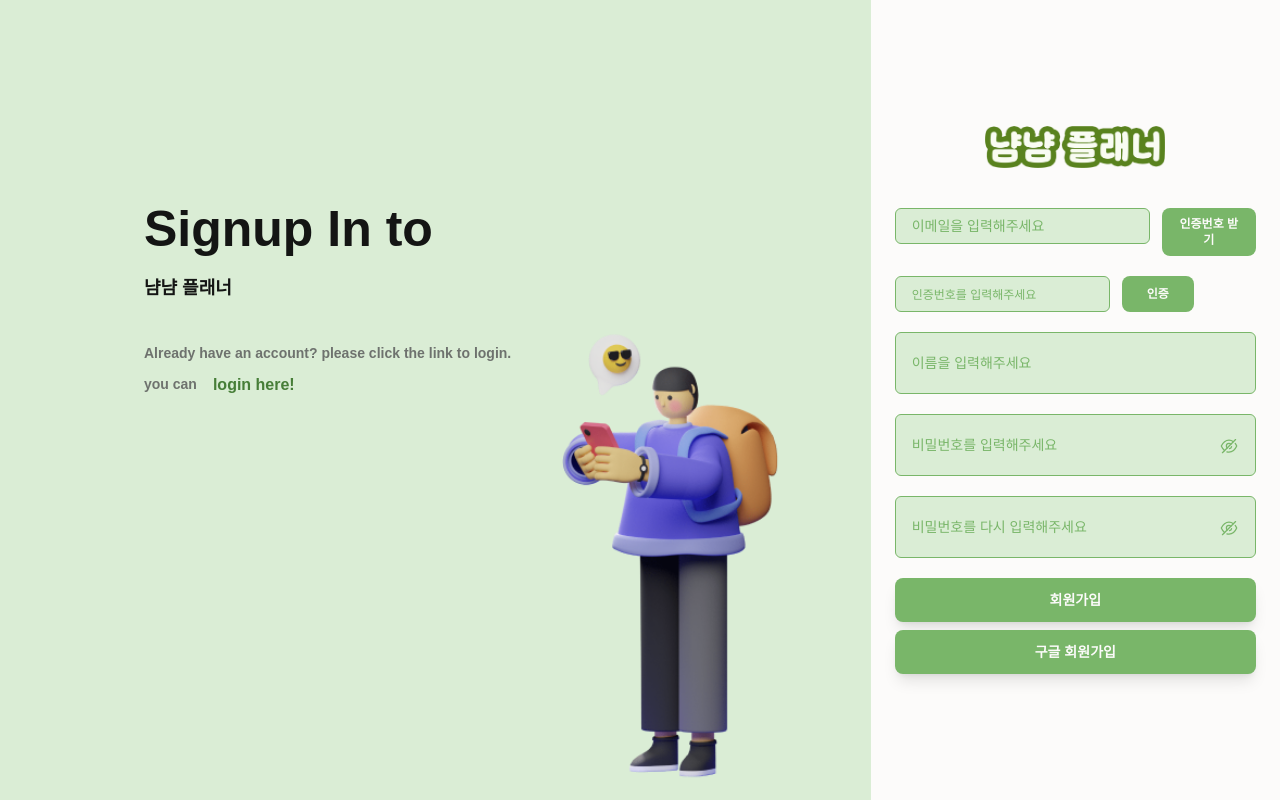
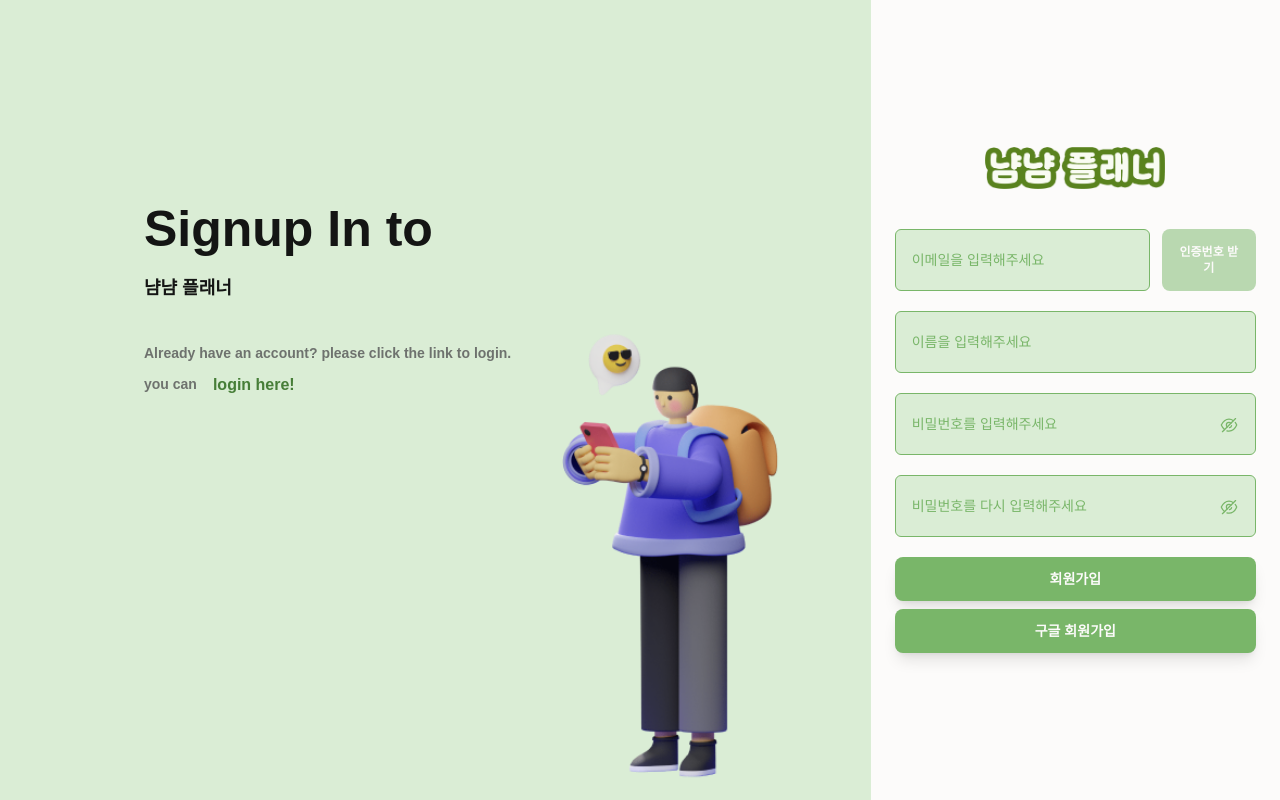
Before and after one commit to devping-kr/NNplanner-FE, a Next.js app: page /signup in a window 1280 px wide. Built offline with nearby package versions, Linux system fonts and the light colour scheme.

Commit message:
Feat: 인증Input 분기처리, 인증번호요청 성공시 toast 띄우기

```diff
--- a/src/components/shared/Auth/SignupBody/index.tsx
+++ b/src/components/shared/Auth/SignupBody/index.tsx
@@ -6,18 +6,22 @@ import { useForm } from 'react-hook-form';
 import { signUpSchema } from '@/schema/authSchema';
 import Button from '@/components/common/Button/Button';
 import { Input } from '@/components/common/Input';
+import { useToastStore } from '@/stores/useToastStore';
 
 const SignupBody = () => {
   const [isShowPassword, setIsShowPassword] = useState(false);
   const [isShowPasswordConfirm, setIsShowPasswordConfirm] = useState(false);
   const [verification, setVerification] = useState('');
+  const [showVerificationInput, setShowVerificationInput] = useState(false);
 
   const {
     register,
     handleSubmit,
     formState: { errors },
+    watch,
   } = useForm({
     resolver: zodResolver(signUpSchema),
+    mode: 'onChange',
     defaultValues: {
       email: '',
       name: '',
@@ -26,8 +30,24 @@ const SignupBody = () => {
     },
   });
 
+  const email = watch('email');
+
   const handleVerification = (e: ChangeEvent<HTMLInputElement>) => {
     setVerification(e.target.value);
+  };
+
+  const showToast = useToastStore((state) => state.showToast);
+
+  // TODO: 인증번호 요청 api 성공시 해당 함수 실행하도록 바꿔줘야함
+  const handleEmailVerification = () => {
+    if (!errors.email) {
+      setShowVerificationInput(true);
+      showToast(
+        '인증번호가 이메일로 전송되었습니다. 이메일을 확인해주세요.',
+        'success',
+        1000,
+      );
+    }
   };
 
   const onSubmit = (data: {
@@ -36,7 +56,6 @@ const SignupBody = () => {
     passwordConfirm: string;
     name: string;
   }) => {
-    // TODO: auth api 배포후 작성예정
     console.log(data);
   };
 
@@ -49,7 +68,7 @@ const SignupBody = () => {
             <Input
               type='text'
               placeholder='이메일을 입력해주세요'
-              height='basic'
+              height='large'
               className='text-green-500 placeholder:text-green-400'
               {...register('email')}
             />
@@ -57,23 +76,34 @@ const SignupBody = () => {
               <span className='text-red-300'>{errors.email.message}</span>
             )}
           </div>
-          <Button size='small' type='button' className='flex w-1/3'>
+          <Button
+            size='small'
+            type='button'
+            className='w-1/3'
+            onClick={handleEmailVerification}
+            disabled={!email || !!errors.email}
+          >
             인증번호 받기
           </Button>
         </div>
-        <div className='flex w-full gap-3'>
+        {showVerificationInput && (
+          <div className='flex gap-3'>
+            <div className='w-full'>
               <Input
                 type='text'
                 placeholder='인증번호를 입력해주세요'
-            height='basic'
+                height='large'
                 value={verification}
                 onChange={handleVerification}
                 className='text-green-500 placeholder:text-xs placeholder:text-green-400'
               />
-          <Button size='small' type='button' className='flex w-1/5'>
+            </div>
+            <Button size='small' type='button' className='flex w-1/3'>
               인증
             </Button>
           </div>
+        )}
+
         <div>
           <Input
             type='text'
```
Lines whose indentation alone changed are shown as unchanged.
